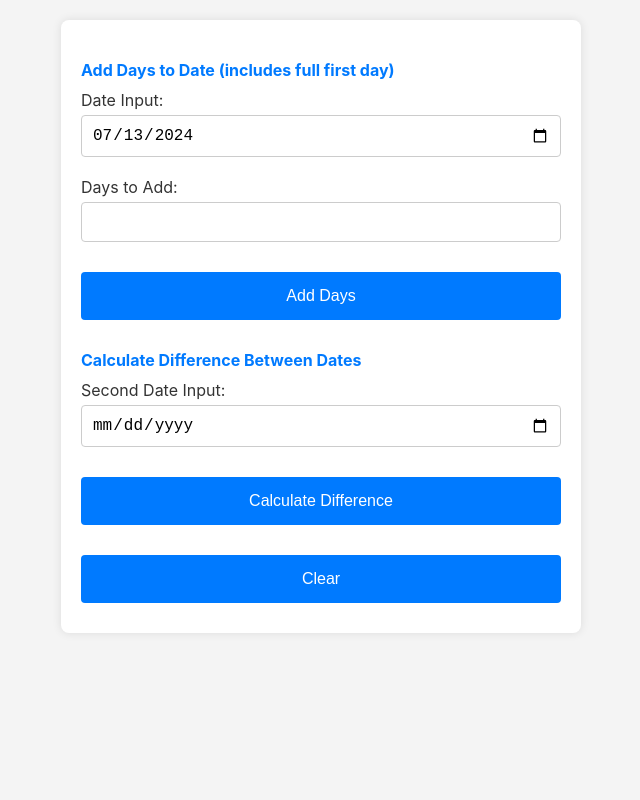
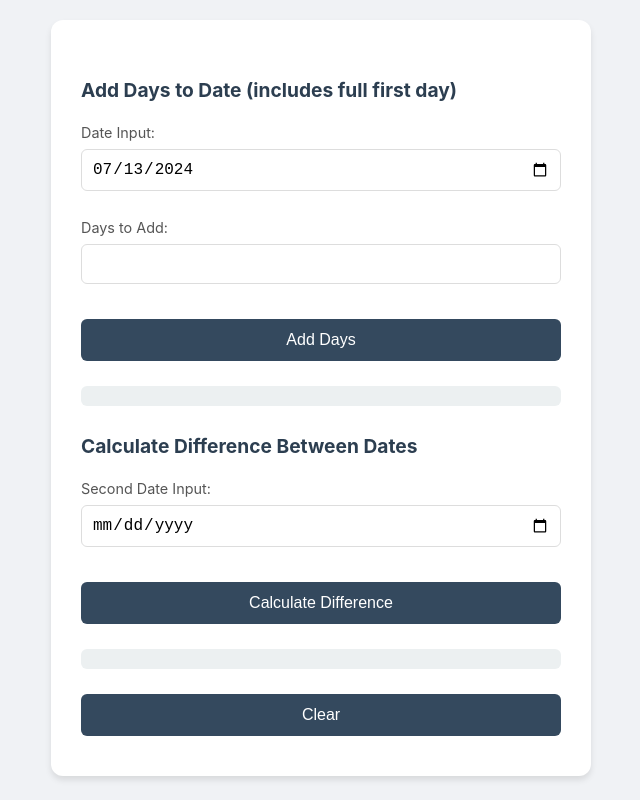
Before and after one commit to pixelpilot01/days_calculator, a plain HTML site: page index.html in a window 1280 px wide. Shown: the whole page, without its empty margins (319-959 px from the left). Drawn offline with Linux system fonts and the light colour scheme.

Commit message:
Update index.html

```diff
--- a/index.html
+++ b/index.html
@@ -7,38 +7,37 @@
         body {
             font-family: -apple-system, BlinkMacSystemFont, "Segoe UI", Roboto, "Helvetica Neue", Arial, sans-serif;
             color: #333;
-            background-color: #f4f4f4;
+            background-color: #f0f2f5;
             margin: 0;
             padding: 20px;
+            line-height: 1.6;
         }
 
         .container {
             max-width: 480px;
-            /* Adjust this value to suit your design */
             margin: auto;
             background-color: white;
-            padding: 20px;
-            box-shadow: 0 0 10px rgba(0, 0, 0, 0.1);
-            /* subtle shadow for a touch of depth */
-            border-radius: 8px;
-            /* rounded corners */
+            padding: 30px;
+            box-shadow: 0 4px 6px rgba(0, 0, 0, 0.1);
+            border-radius: 12px;
         }
 
         h4 {
-            margin-top: 20px;
-            margin-bottom: 10px;
-            color: #007aff;
-            /* iOS blue */
+            margin-top: 25px;
+            margin-bottom: 15px;
+            color: #2c3e50;
+            font-size: 1.2em;
         }
 
         div {
-            margin-bottom: 10px;
+            margin-bottom: 15px;
         }
 
         label {
             display: block;
             margin-bottom: 5px;
-            font-size: 16px;
+            font-size: 0.9em;
+            color: #555;
         }
 
         input[type="date"],
@@ -46,39 +45,56 @@
             width: 100%;
             padding: 10px;
             margin-bottom: 10px;
-            border: 1px solid #ccc;
-            border-radius: 4px;
+            border: 1px solid #ddd;
+            border-radius: 6px;
             box-sizing: border-box;
             font-size: 16px;
+            transition: border-color 0.3s ease;
+        }
+
+        input[type="date"]:focus,
+        input[type="number"]:focus {
+            outline: none;
+            border-color: #34495e;
         }
 
         button {
-            background-color: #007aff;
+            background-color: #34495e;
             color: white;
-            padding: 15px 20px;
+            padding: 12px 20px;
             margin: 10px 0;
             border: none;
-            border-radius: 4px;
+            border-radius: 6px;
             cursor: pointer;
             font-size: 16px;
             width: 100%;
+            transition: background-color 0.3s ease;
         }
 
         button:hover {
-            background-color: #0051a8;
+            background-color: #2c3e50;
         }
 
         #add_error,
         #difference_error {
-            color: #ff3b30;
-            /* iOS red */
+            color: #e74c3c;
+            font-size: 0.9em;
         }
 
         #add_result,
         #difference_result {
-            color: #4cd964;
-            /* iOS green */
+            color: #2c3e50;
             margin-top: 10px;
+            font-size: 0.95em;
+            background-color: #ecf0f1;
+            padding: 10px;
+            border-radius: 6px;
+        }
+
+        #add_result strong,
+        #difference_result strong {
+            color: #FF4500;
+            font-size: 1.1em;
         }
     </style>
     <script>
@@ -186,7 +202,6 @@
             document.getElementById('difference_error').innerText = '';
         }
     </script>
-
 </head>
 
 <body>
```
